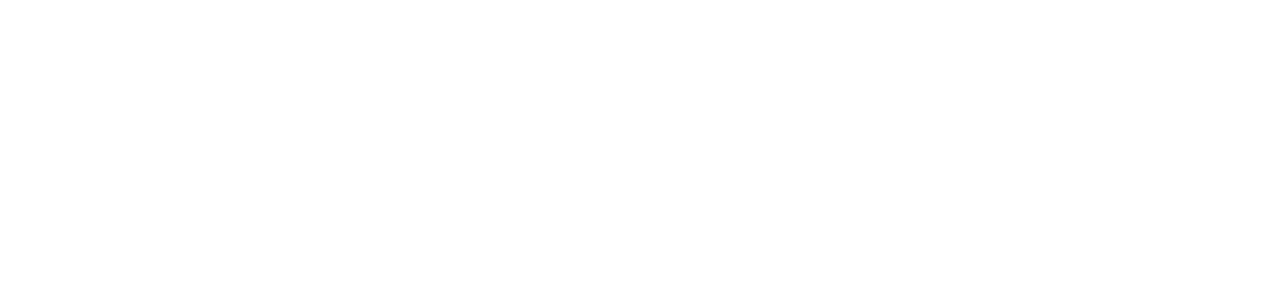
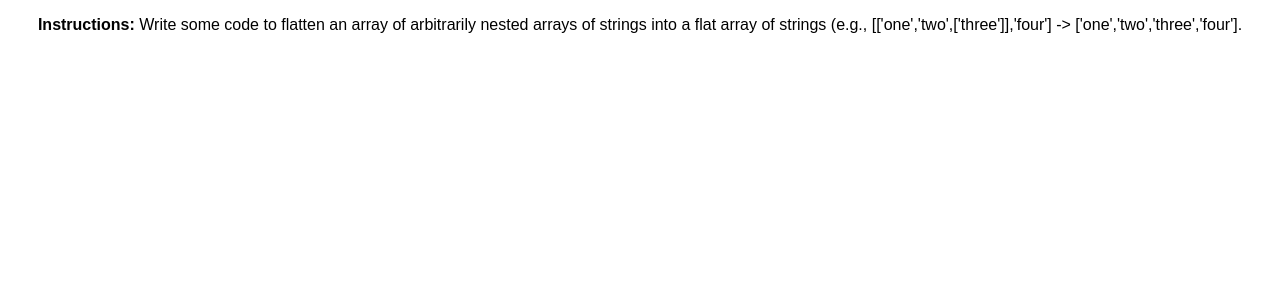
Before and after one commit to adrianmess/Vynyl-code-challenge, a React (Create React App) app: page / in a window 1280 px wide. Shown: the top 300 px of the page. Built offline with nearby package versions, Linux system fonts and the light colour scheme.

Commit message:
add code challenge instructions

```diff
--- a/src/App.js
+++ b/src/App.js
@@ -5,7 +5,12 @@
   render() {
     return (
       <div className="App">
-
+        <p>
+          <b>Instructions:</b> Write some code to flatten an array of
+          arbitrarily nested arrays of strings into a flat array of strings
+          (e.g., [['one','two',['three']],'four'] ->
+          ['one','two','three','four'].
+        </p>
       </div>
     );
   }
```
